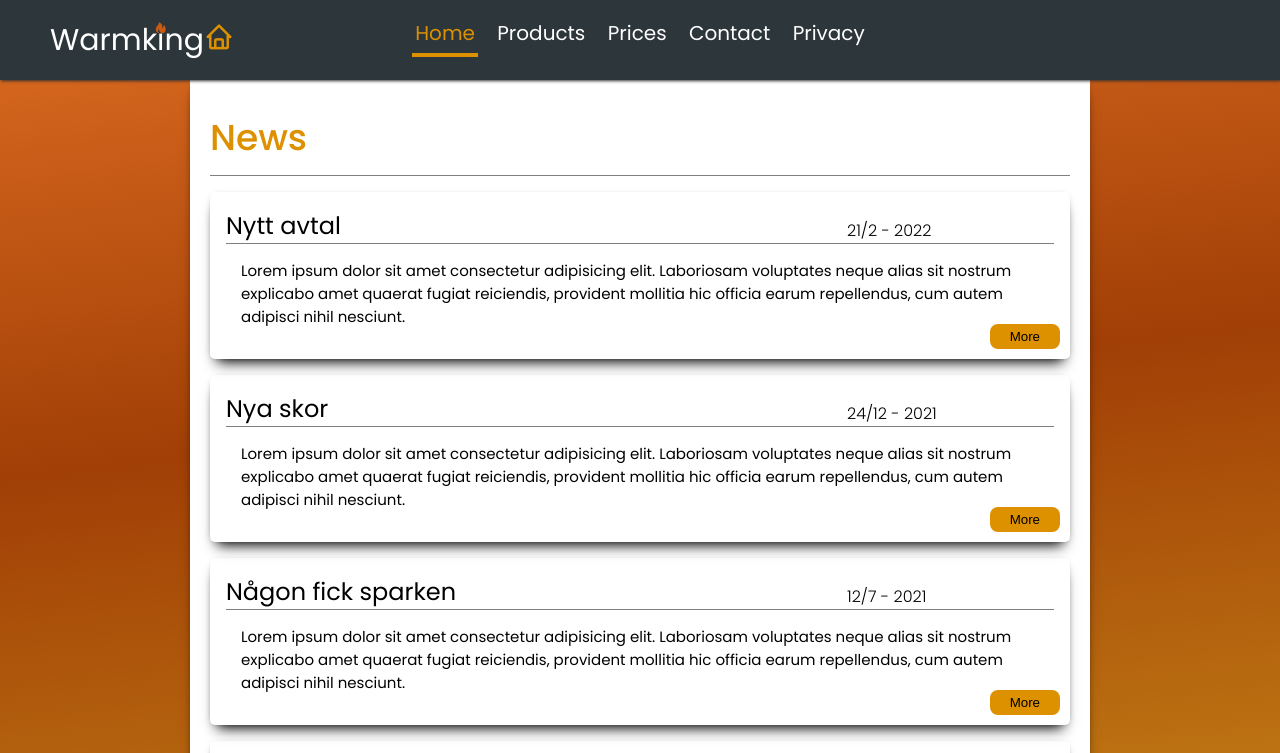
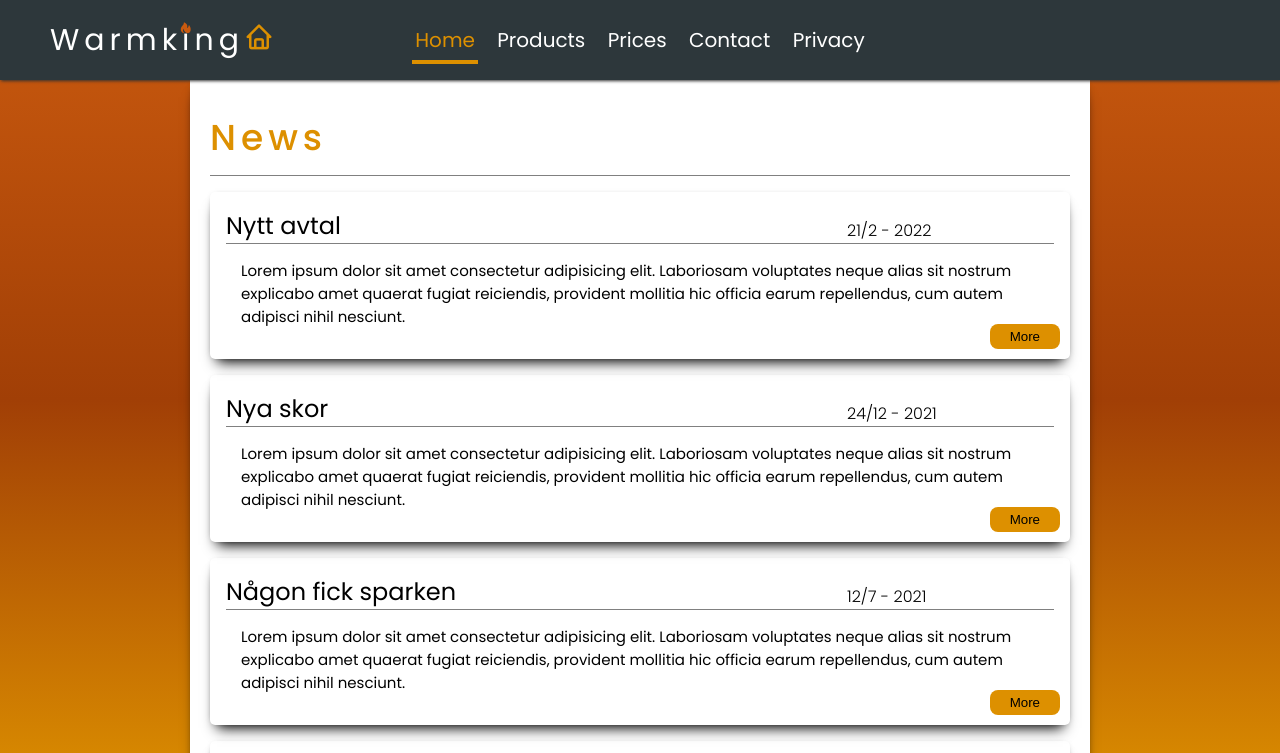
Before and after one commit to FreddeJon/warmking, a React (Create React App) app: page / in a window 1280 px wide. Shown: the top 753 px of the page. Built offline with nearby package versions, Linux system fonts and the light colour scheme.

Commit message:
fixed logo

```diff
--- a/src/App.css
+++ b/src/App.css
@@ -18,6 +18,7 @@ img {
 
 html {
   scroll-behavior: smooth;
+  user-select: none;
 }
 body {
   position: relative;
@@ -25,10 +26,10 @@ body {
  */
   background: rgb(222, 109, 34);
   background: linear-gradient(
-    173deg,
-    rgba(222, 109, 34, 1) 0%,
+    180deg,
+    var(--fireorange-color) 0%,
     rgba(161, 63, 6, 1) 50%,
-    rgba(191, 120, 19, 1) 100%
+    var(--orange-color) 100%
   );
   background-attachment: fixed;
   background-position: center;
@@ -47,7 +48,7 @@ body {
   z-index: 1;
   display: grid;
   grid-template-areas: "logo links";
-  grid-template-columns: 200px calc(100% - 200px);
+  grid-template-columns: 300px calc(100% - 300px);
   align-content: center;
   justify-content: space-around;
   box-shadow: 1px 1px 3px rgb(49, 49, 49);
@@ -55,6 +56,7 @@ body {
 .header .header-logo {
   grid-area: logo;
   font-size: 30px;
+  letter-spacing: 5px;
   width: 100%;
   margin-left: 50px;
   margin-right: auto;
@@ -63,7 +65,7 @@ body {
 .header-logo-icon-flame {
   position: absolute;
   top: 3px;
-  left: 104px;
+  left: 129px;
   font-size: 14px;
   color: var(--fireorange-color);
 }
@@ -80,7 +82,8 @@ body {
 }
 
 .header-nav {
-  margin-left: -200px;
+  margin-left: -300px;
+  margin-top: 7px;
   grid-area: links;
   display: flex;
   justify-content: center;
@@ -122,6 +125,7 @@ Main content start
 
 .title {
   color: var(--orange-color);
+  letter-spacing: 5px;
   font-size: 36px;
   font-weight: 500;
   padding: 30px 0 10px;
--- a/src/Pages/Privacy.js
+++ b/src/Pages/Privacy.js
@@ -15,7 +15,7 @@ export const Privacy = () => {
         We use Your Personal data to provide and improve the Service. By using
         the Service, You agree to the collection and use of information in
         accordance with this Privacy Policy. This Privacy Policy has been
-        created with the help of the
+        created with the help of the &nbsp;
         <a
           rel="noreferrer"
           href="https://www.privacypolicies.com/blog/privacy-policy-template/"
@@ -100,12 +100,13 @@ export const Privacy = () => {
         <li>
           <p>
             <strong>Website</strong> refers to Warmking Page, accessible from
+            &nbsp;
             <a
-              href="https://immense-temple-16868.herokuapp.com/products"
+              href="https://warmking.herokuapp.com"
               target="_blank"
               rel="noreferrer"
             >
-              https://immense-temple-16868.herokuapp.com/products
+              https://warmking.herokuapp.com
             </a>
           </p>
         </li>
@@ -182,7 +183,7 @@ export const Privacy = () => {
           Flash Cookies are not managed by the same browser settings as those
           used for Browser Cookies. For more information on how You can delete
           Flash Cookies, please read &quot;Where can I change the settings for
-          disabling, or deleting local shared objects?&quot; available at
+          disabling, or deleting local shared objects?&quot; available at &nbsp;
           <a
             href="https://helpx.adobe.com/flash-player/kb/disable-local-shared-objects-flash.html#main_Where_can_I_change_the_settings_for_disabling__or_deleting_local_shared_objects_"
             rel="noreferrer"
@@ -205,7 +206,7 @@ export const Privacy = () => {
         Cookies can be &quot;Persistent&quot; or &quot;Session&quot; Cookies.
         Persistent Cookies remain on Your personal computer or mobile device
         when You go offline, while Session Cookies are deleted as soon as You
-        close Your web browser. Learn more about cookies:
+        close Your web browser. Learn more about cookies:&nbsp;
         <a
           href="https://www.privacypolicies.com/blog/privacy-policy-template/#Use_Of_Cookies_Log_Files_And_Tracking"
           target="_blank"
```
